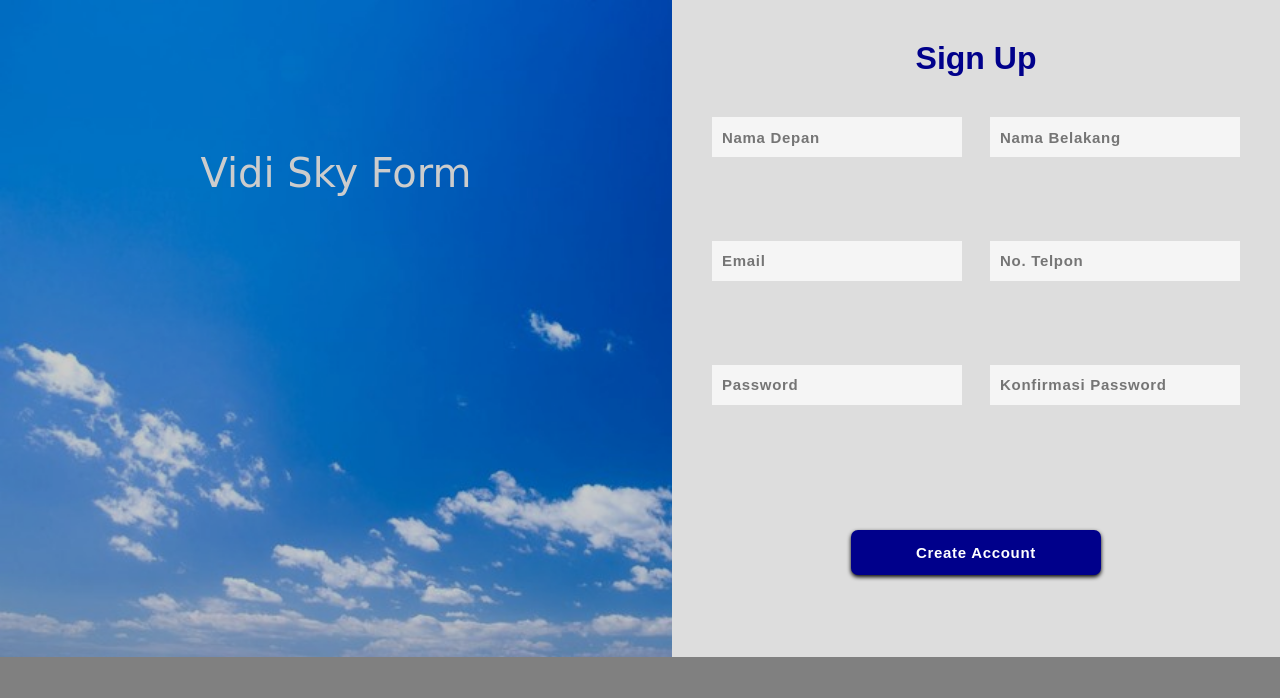
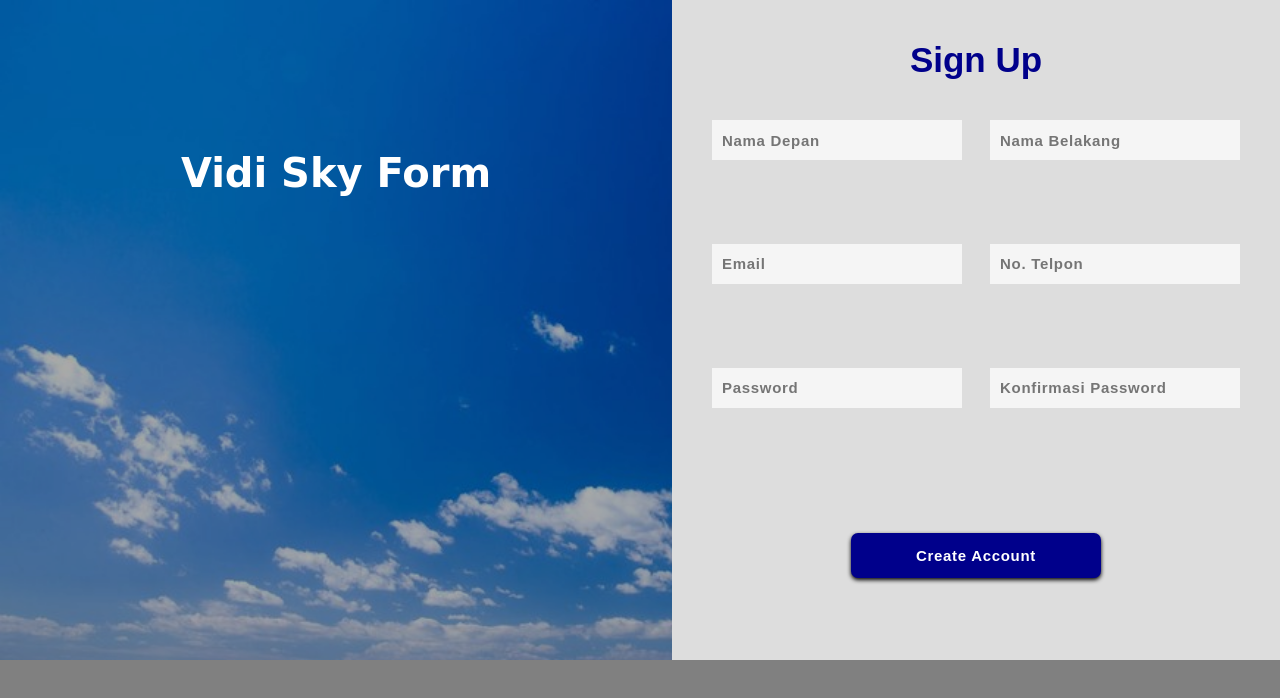
Before and after one commit to vidi123/form-sign-up, a plain HTML site: page index.html in a window 1280 px wide. Drawn offline with Linux system fonts and the light colour scheme.

Commit message:
memperbaiki judul pada gambar dan merapihkan style.css

```diff
--- a/index.html
+++ b/index.html
@@ -11,10 +11,12 @@
 
     <div class="container">
         <div class="gambar">
-            <span>Vidi Sky Form</span>
+            <div>
+                <h1>Vidi Sky Form</h1>
+            </div>
         </div>
         <div class="container-form">
-            <h1>Sign Up</h1>
+            <h2>Sign Up</h1>
             <form action="http://httpbin.org/post" method="post">
                 <input type="text" name="first-name" id="first-name" placeholder="Nama Depan" autocomplete="off" required>
                 <input type="text" name="second-name" id="second-name" placeholder="Nama Belakang" autocomplete="off" required>
--- a/style.css
+++ b/style.css
@@ -10,19 +10,23 @@ body{
 .container{
     width: 100%;
     display: flex;
-    background-color: black;
 }
 
 .gambar{
     width: 56%;
-    padding-top: 150px;
     background-image:url(image/gambar-langit.jpeg);
     background-size: cover;
-    opacity: 0.8;
     text-align: center;
 }
 
-.gambar span{
+.gambar div {
+    width: 100%;
+    height: 100%;
+    background-color: rgba(0, 0, 1, 0.336);
+}
+
+.gambar div h1{
+    padding-top: 150px;
     font-family: cursive;
     font-size: 40px;
     color: white;
@@ -34,10 +38,11 @@ body{
     float: right;
     background-color: #ddd;
 }
-h1{
+h2{
     text-align: center;
     margin-bottom: 40px;
     font-family: Arial;
+    font-size: 35px;
     color: darkblue;
 }
 
```
